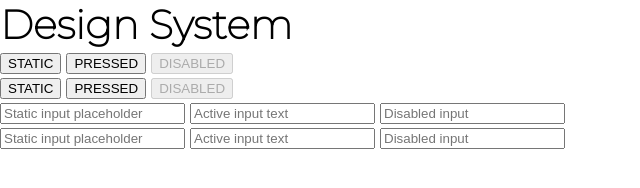
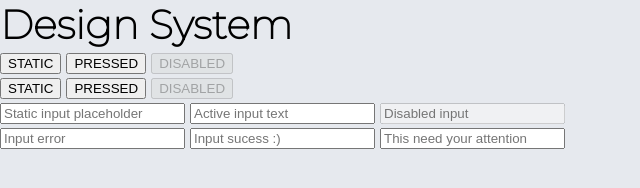
Before and after one commit to kabernardes/trainee-web-page, a plain HTML site: page src/design-system.html in a window 1280 px wide. Shown: the whole page, without its empty margins (0-640 px from the left). Drawn offline with nearby package versions, Linux system fonts and the light colour scheme.

Commit message:
style: Adding style to inputs.

```diff
--- a/src/design-system.html
+++ b/src/design-system.html
@@ -21,14 +21,14 @@
       <button class ="button button--form" disabled>DISABLED</button>
     </div>
     <div>
-      <input class ="input" type="text" placeholder="Static input placeholder"/>
-      <input class ="input" type="text" placeholder="Active input text"/>
-      <input class ="input" type="text" placeholder="Disabled input"/>
+      <input class ="input input--active" type="text" placeholder="Static input placeholder"/>
+      <input class ="input input--active input--pressed" type="text" placeholder="Active input text"/>
+      <input class ="input" type="text" placeholder="Disabled input" disabled/>
     </div>
     <div>
-      <input class ="input" type="text" placeholder="Static input placeholder"/>
-      <input class ="input" type="text" placeholder="Active input text"/>
-      <input class ="input" type="text" placeholder="Disabled input"/>
+      <input class ="input input--error" type="text" placeholder="Input error"/>
+      <input class ="input input--sucess" type="text" placeholder="Input sucess :)"/>
+      <input class ="input input-attention" type="text" placeholder="This need your attention"/>
     </div>
   </body>
 </html>
--- a/src/styles/components/button.css
+++ b/src/styles/components/button.css
@@ -1,6 +1,7 @@
 .button{
   color: var(--black);
   border-color: var(--light-green);
+  background-color: var(--white);
   border-style: solid;
   border-radius: 10px;
   width: 100px;
@@ -21,7 +22,7 @@
   color:var(--white);
 }
 
-.button--active, button:active{
+.button--active, button--general:active{
   background-color: var(--light-green);
   color:var(--white);
   cursor: default;
@@ -36,7 +37,7 @@
   color:var(--white);
 }
 
-.button--form--pressed{
+.button--form--pressed, button--form:active{
   background-color: var(--dark-blue);
   color:var(--white);
   cursor: default;
--- a/src/styles/components/input.css
+++ b/src/styles/components/input.css
@@ -1,3 +1,41 @@
 .input{
+  border-style: solid;
+  border-radius: 10px;
+  width: 200px;
+  height: 30px;
+  margin: 5px;
+  font-family: var(--font-base);
+  font-weight: bolder;
+  text-align: center;
+  outline: none;
+}
 
+.input--active:focus{
+  border-color: var(--yellow-1);
 }
+
+.input--pressed{
+  border-color: var(--yellow-1);
+}
+
+.input:disabled{
+  opacity: 50%;
+}
+
+.input--error, input:invalid {
+  border-color:var(--dark-red);
+  background-color: var(--light-red);
+  opacity: 50%;
+}
+
+.input--sucess:valid{
+  border-color:var(--light-green);
+  background-color: var(--dark-green);
+  opacity: 50%;
+}
+
+.input-attention, input:out-of-range{
+  border-color:var(--yellow-1);
+  background-color: var(--yellow-2);
+  opacity: 50%;
+}
--- a/src/styles/elements/_body.css
+++ b/src/styles/elements/_body.css
@@ -2,4 +2,5 @@ body {
   color: var(--black);
   font-family: var(--body-font);
   font-size: var(--font-size);
+  background-color: var(--pale-blue);
 }
--- a/src/styles/index.css
+++ b/src/styles/index.css
@@ -1,3 +1,5 @@
+@import url("https://cdn.jsdelivr.net/npm/bootstrap-icons@1.8.1/font/bootstrap-icons.css");
+
 @import 'settings/_settings.css';
 
 @import 'generic/_box-sizing.css';
--- a/src/styles/settings/_settings.css
+++ b/src/styles/settings/_settings.css
@@ -5,9 +5,12 @@
   --light-blue: #24afff;
   --dark-blue: #248bff;
   --light-red: #f26c6c;
+  --dark-red: #ee3636;
   --light-green: #27b667;
+  --dark-green: #00a74b;
   --black: #000000;
   --white: #ffffff;
+  --pale-blue: #e6e9ee;
 
   /* FONTS */
   --title-font:'Quicksand', sans-serif;
```
